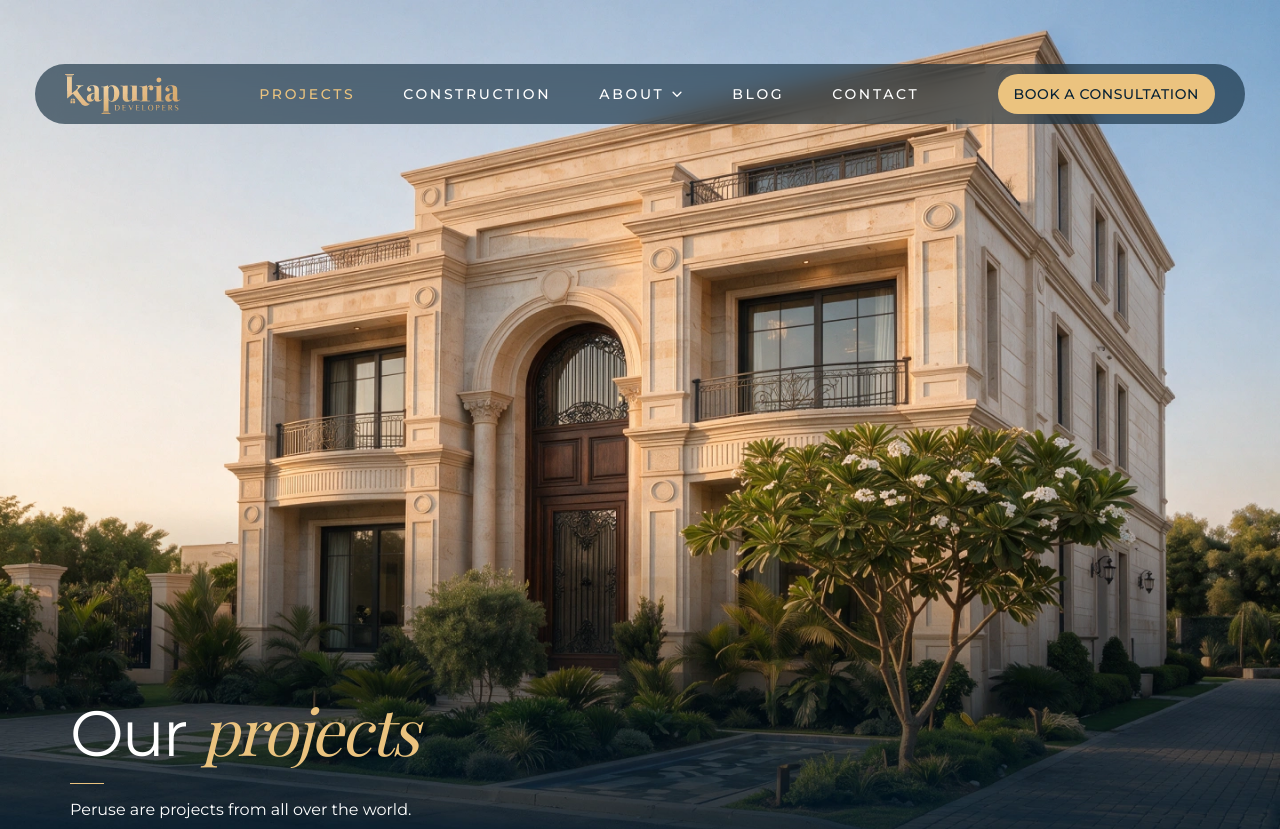
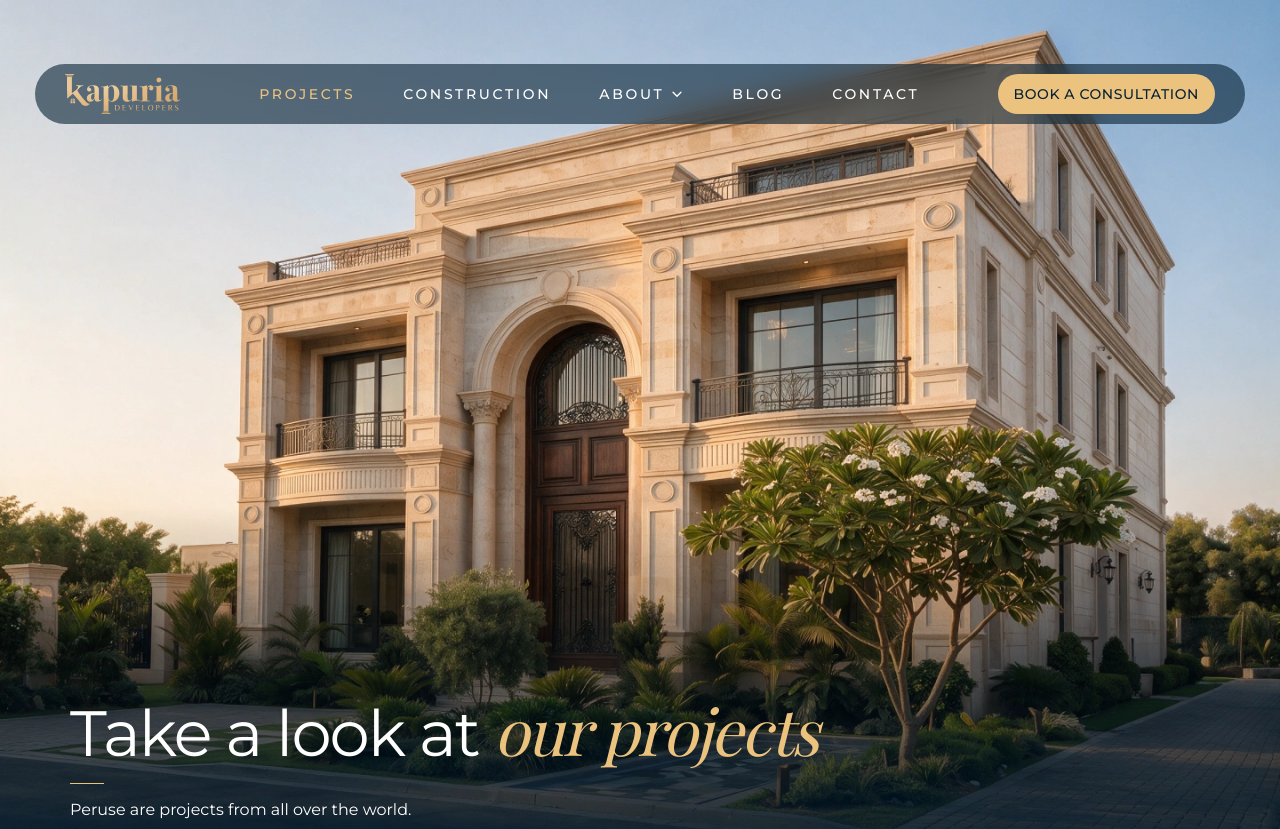
Before and after one commit to Surat-Infotech/kapuria-developers, a Next.js app: page /our-projects in a window 1280 px wide. Shown: the top 829 px of the page. Built offline with nearby package versions, Linux system fonts and the light colour scheme; a web font is replaced by a local one.

Commit message:
KP-327 update project page banner text heading

```diff
--- a/src/app/our-projects/_sections/banner.jsx
+++ b/src/app/our-projects/_sections/banner.jsx
@@ -30,9 +30,9 @@ export default function BannerSection() {
         <div className="flex w-full items-end justify-between">
           <div className="lg:max-w-958">
             <h1 className="lg:text-display text-[32px]/[40px] text-white min-[426px]:text-[40px]/[48px] md:text-[48px]/[56px]">
-              Our{" "}
+              Take a look at{" "}
               <span className="font-playfair text-gold-300 italic">
-                projects
+                our projects
               </span>
             </h1>
             <hr className="text-gold-300 my-14 w-34" />
```
